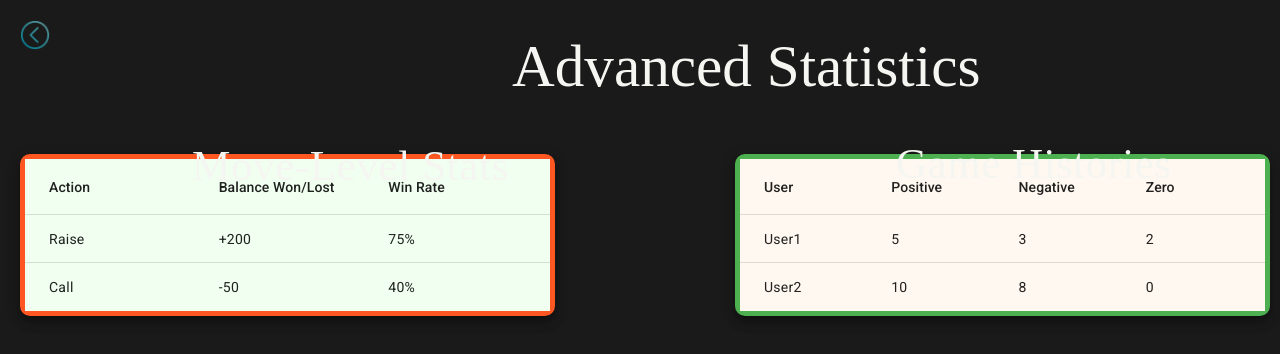
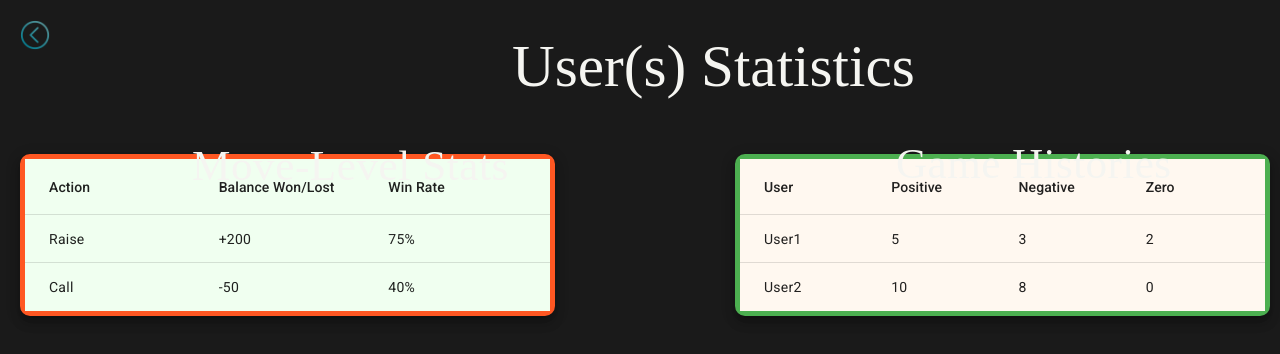
Before and after one commit to cs411-alawini/fa24-cs411-team074-floor, an Angular app in the folder gambit-gallery/frontend/: page /stats in a window 1280 px wide. Shown: the top 354 px of the page. Built offline with nearby package versions, Linux system fonts and the light colour scheme; a web font is replaced by a local one.

Commit message:
Finished User Stats Page

```diff
--- a/gambit-gallery/frontend/src/app/data-page/data-page.component.html
+++ b/gambit-gallery/frontend/src/app/data-page/data-page.component.html
@@ -9,7 +9,7 @@
 
     <!-- Central Logo -->
     <header class="central-logo">
-        <h1>Advanced Statistics</h1>
+        <h1>User(s) Statistics</h1>
         <h2>Move-Level Stats</h2>
         <h3>Game Histories</h3>
       </header>
```
